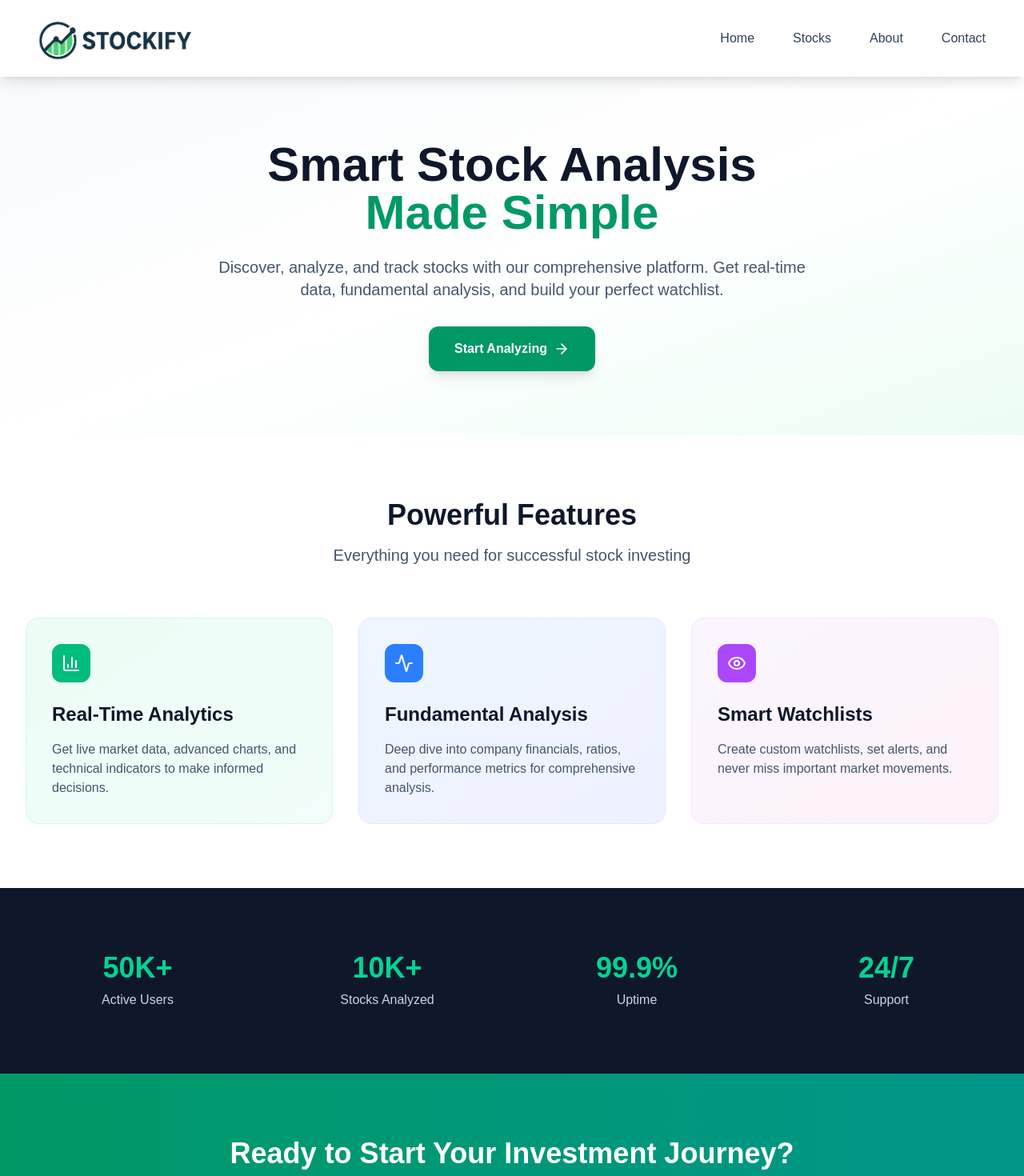
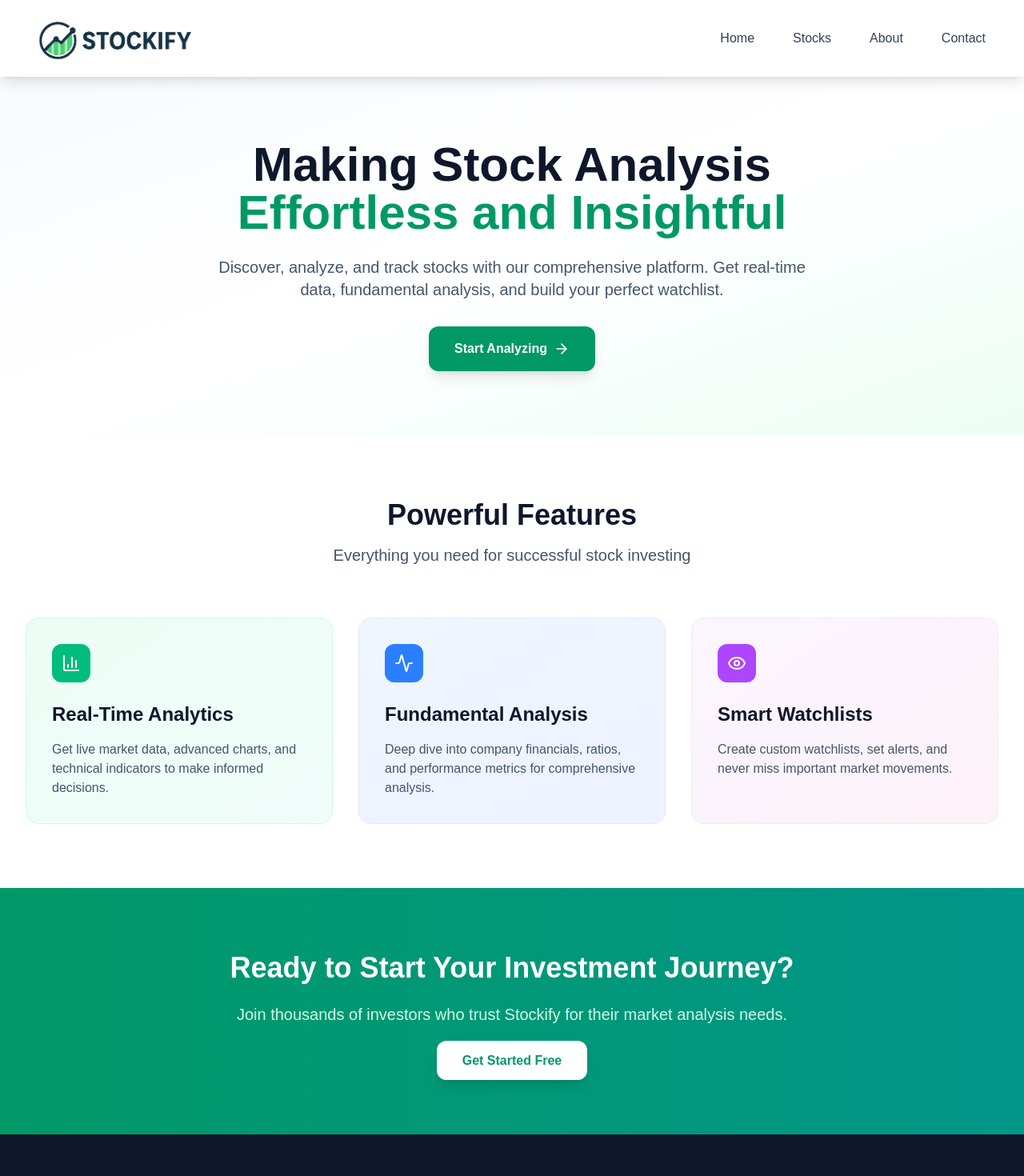
Before and after one commit to dhaval-patil21/Stockify, a Next.js app: page / in a window 1280 px wide. Shown: the top 1470 px of the page at 80% size. Built offline with nearby package versions, Linux system fonts and the light colour scheme.

Commit message:
first commit

```diff
--- a/src/pages/Home/HeroSection.tsx
+++ b/src/pages/Home/HeroSection.tsx
@@ -13,8 +13,12 @@ const HeroSection = () => {
         <div className="max-w-7xl mx-auto px-4 sm:px-6 lg:px-8">
           <div className="text-center">
             <h1 className="text-5xl md:text-6xl font-bold text-slate-900 mb-6">
-              Smart Stock Analysis
-              <span className="block text-emerald-600">Made Simple</span>
+              {/* Simplified Stock Strategies */}
+              Making Stock Analysis
+              <span className="block text-emerald-600">
+                {/* for Smarter Investors */}
+                Effortless and Insightful
+              </span>
             </h1>
             <p className="text-xl text-slate-600 mb-8 max-w-3xl mx-auto">
               Discover, analyze, and track stocks with our comprehensive
@@ -93,7 +97,7 @@ const HeroSection = () => {
       </section>
 
       {/* Stats Section */}
-      <section className="py-20 bg-slate-900 text-white">
+      {/* <section className="py-20 bg-slate-900 text-white">
         <div className="max-w-7xl mx-auto px-4 sm:px-6 lg:px-8">
           <div className="grid grid-cols-1 md:grid-cols-4 gap-8 text-center">
             <div>
@@ -122,7 +126,7 @@ const HeroSection = () => {
             </div>
           </div>
         </div>
-      </section>
+      </section> */}
 
       {/* CTA Section */}
       <section className="py-20 bg-gradient-to-r from-emerald-600 to-teal-600">
```
